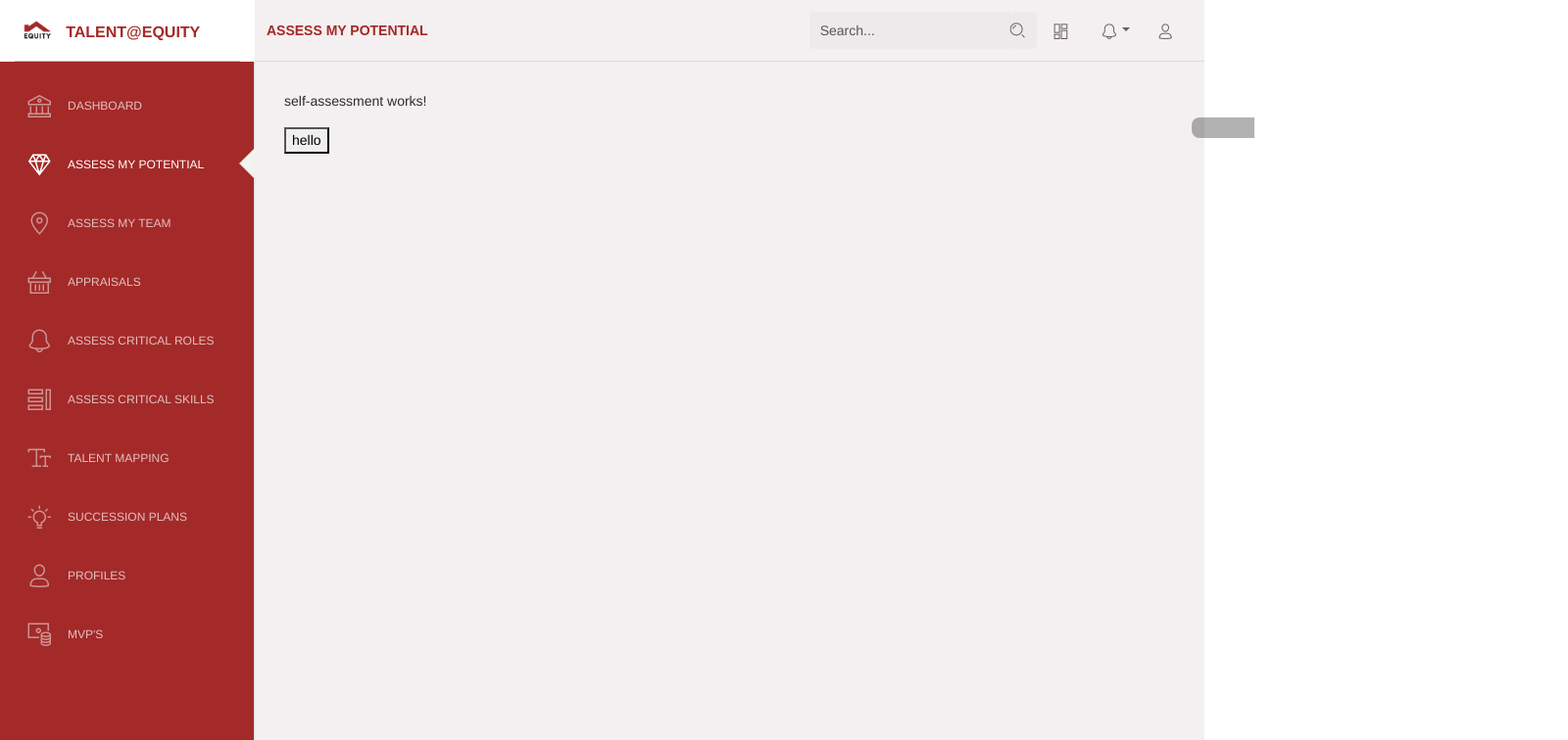
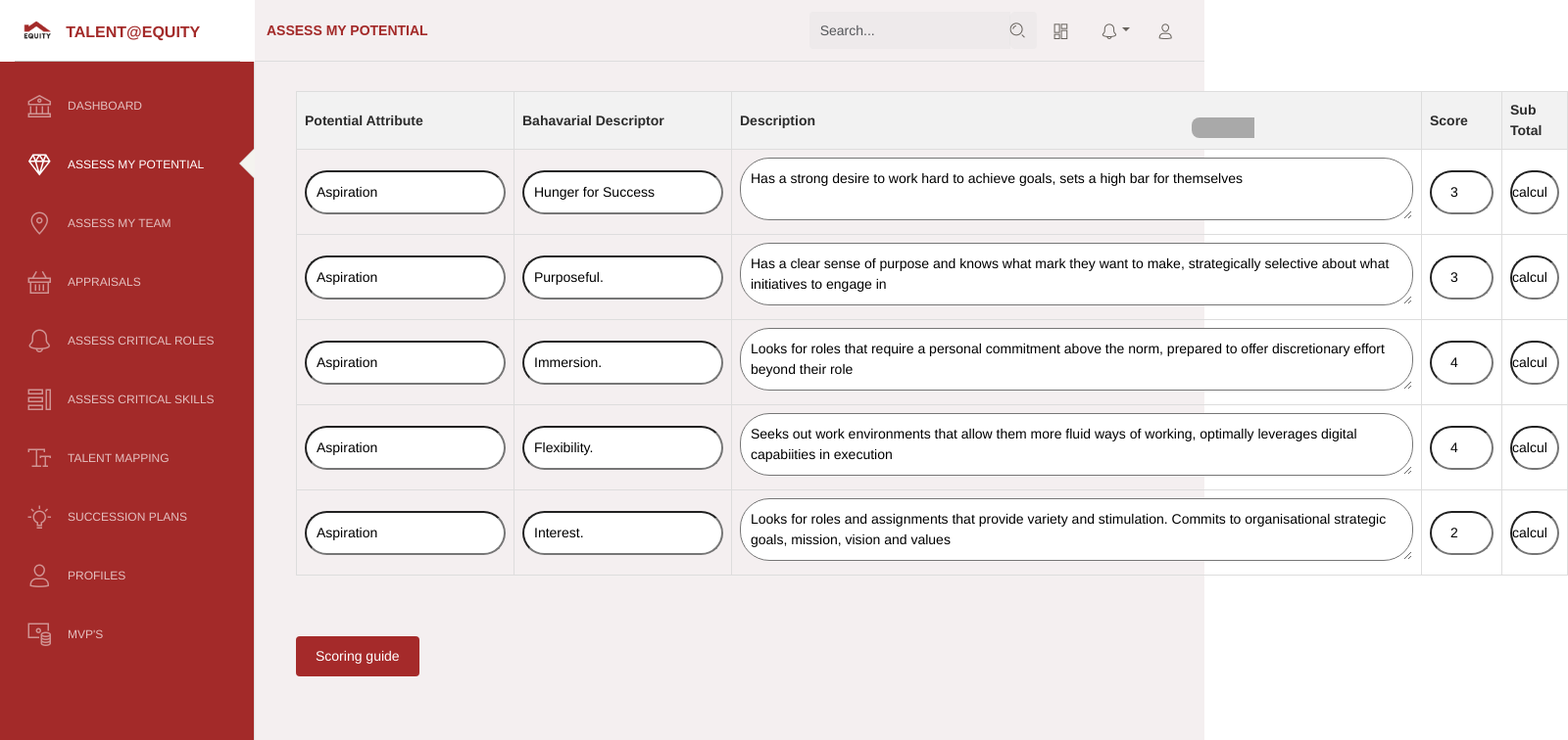
Before and after one commit to muhiasamuel/TMIS, an Angular app: page /assess-my-potential in a window 1280 px wide. Shown: the top 756 px of the page at 98% size, 1600 px wide, since content can reach past the window. Built offline with nearby package versions, Linux system fonts and the light colour scheme.

Commit message:
the working made on the self assessment component

```diff
--- a/src/app/pages/self-assessment/self-assessment.component.html
+++ b/src/app/pages/self-assessment/self-assessment.component.html
@@ -1,2 +1,70 @@
-<p>self-assessment works!</p>
-<button (click)="clicked()">hello</button>
+<div class="container">
+  <div class="self-assess">
+    <table>
+      <thead>
+        <tr>
+          <th>Potential Attribute</th>
+          <th>Bahavarial Descriptor</th>
+          <th>Description</th>
+          <th>Score</th>
+          <th>Sub Total</th>
+        </tr>
+      </thead>
+      <tbody>
+        <tr *ngFor="let row of rows; let i = index">
+          <td>
+            <input type="text" placeholder="Aspiration" style="border-radius: 30px; padding: 10px;" [(ngModel)]="row.potentialAttribute">
+          </td>
+          <td>
+            <input type="text" placeholder="Hunger to sucess" style="border-radius: 30px; padding: 10px;" [(ngModel)]="row.behavioralDescriptor">
+          </td>
+          <td>
+            <textarea cols="80%" rows="2" placeholder="Has a strong desire to work and achive his goals, sets a high bar for themselves" style="border-radius: 30px; padding: 10px;"  [(ngModel)]="row.description"></textarea>
+          </td>
+          <td>
+            <input type="number" min="0" max="6" style="text-align: center; border-radius: 30px; padding: 10px;" [(ngModel)]="row.score">
+          </td>
+          <td>
+            <input type="text" style="width: 50px; border-radius: 30px; padding: 10px 10px 10px 0;; text-align: center;" [(ngModel)]="calculateSubtotal">
+          </td>
+
+        </tr>
+      </tbody>
+    </table>
+    <!--
+    <button style="margin-right: 30px;" (click)="addAttribute()">Add Attribute</button>
+    <button (click)="removeAttribute(index)">Remove Attribute</button>
+    -->
+
+    <br><br>
+
+    <button style="background-color: brown;" (click)="scoringDescription()">Scoring guide</button>
+    <div  *ngIf="showDescription">
+      <table style="width: 40%;">
+        <thead>
+          <tr>
+            <th>Score</th>
+            <th>Meaning</th>
+          </tr>
+        </thead>
+        <tbody>
+          <tr>
+            <td>0-2</td>
+            <td>Rerely demonstrates this behaviour</td>
+          </tr>
+          <tr>
+            <td>2-4</td>
+            <td>Sometimes demonstrates this behaviour</td>
+          </tr>
+          <tr>
+            <td>5-6</td>
+            <td>Regularly demonstrates this behaviour</td>
+          </tr>
+        </tbody>
+      </table>
+    </div>
+
+
+
+  </div>
+</div>
--- a/src/app/pages/self-assessment/self-assessment.component.scss
+++ b/src/app/pages/self-assessment/self-assessment.component.scss
@@ -0,0 +1,32 @@
+.self-assess {
+  table {
+    width: 100%;
+    border-collapse: collapse;
+    margin-bottom: 20px;
+
+    th, td {
+      border: 1px solid #ddd;
+      padding: 8px;
+      text-align: left;
+    }
+
+    th {
+      background-color: #f2f2f2;
+    }
+  }
+
+  button {
+    padding: 10px 20px;
+    background-color: #4CAF50;
+    color: white;
+    border: none;
+    border-radius: 4px;
+    cursor: pointer;
+    transition: background-color 0.3s;
+
+    &:hover {
+      background-color: #45a049;
+    }
+  }
+
+}
--- a/src/app/pages/self-assessment/self-assessment.component.ts
+++ b/src/app/pages/self-assessment/self-assessment.component.ts
@@ -1,5 +1,15 @@
 import { Component } from '@angular/core';
 import { Router } from '@angular/router';
+import { FormsModule } from '@angular/forms';
+
+
+interface Row{
+  potentialAttribute: string;
+  behavioralDescriptor: string;
+  description: string;
+  score: number;
+  subTotal:string;
+}
 
 @Component({
   selector: 'app-self-assessment',
@@ -7,6 +17,56 @@ import { Router } from '@angular/router';
   styleUrl: './self-assessment.component.scss'
 })
 export class SelfAssessmentComponent {
+index: any
+
+  rows: Row[] = [
+    {potentialAttribute: 'Aspiration', behavioralDescriptor: 'Hunger for Success', description: 'Has a strong desire to work hard to achieve goals, sets a high bar for themselves', score: 3, subTotal: '0'},
+    {potentialAttribute: 'Aspiration', behavioralDescriptor: 'Purposeful.', description: 'Has a clear sense of purpose and knows what mark they want to make, strategically selective about what initiatives to engage in', score: 3, subTotal: ''},
+    {potentialAttribute: 'Aspiration', behavioralDescriptor: 'Immersion.', description: 'Looks for roles that require a personal commitment above the norm, prepared to offer discretionary effort beyond their role', score: 4, subTotal: ''},
+    {potentialAttribute: 'Aspiration', behavioralDescriptor: 'Flexibility.', description: 'Seeks out work environments that allow them more fluid ways of working, optimally leverages digital capabiities in execution', score: 4, subTotal: ''},
+    {potentialAttribute: 'Aspiration', behavioralDescriptor: 'Interest.', description: 'Looks for roles and assignments that provide variety and stimulation. Commits to organisational strategic goals, mission, vision and values', score: 2, subTotal: ''},
+  ]
+
+  calculateSubtotal(row: Row): number {
+    return row.score * 1; // Here you can perform any calculation you need for the subtotal
+  }
+i: any;
+
+showDescription:boolean =false;
+
+scoringDescription() {
+  this.showDescription = !this.showDescription
+}
+
+  editRow(index: number, newName: string): void {
+    this.rows[index].potentialAttribute = newName;
+  }
+/*
+  addAttribute() {
+    this.rows.push({
+      potentialAttribute: '',
+      behavioralDescriptor: '',
+      description: '',
+      score: 0,
+      subTotal: ''
+    })
+
+
+  }
+
+  removeAttribute(index: number) {
+    this.rows.splice(index, 1);
+}
+*/
+
+calculateAvarage() {
+
+  let sum = 0
+
+
+}
+
+
   constructor(private route:Router){}
   clicked(){
     this.route.navigate(['/dashboard']);
--- a/src/app/pages/skills-assessment/skills-assessment.component.html
+++ b/src/app/pages/skills-assessment/skills-assessment.component.html
@@ -8,7 +8,7 @@
 <body>
     <div class="container">
         <div class="side-text">
-            <!-- Support information goes here -->
+            <!-- Support information goes here -->The
         </div>
         <div class="skills-table">
             <table>
```
